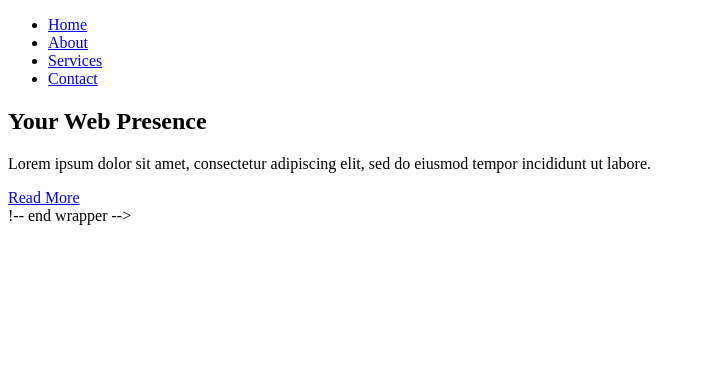
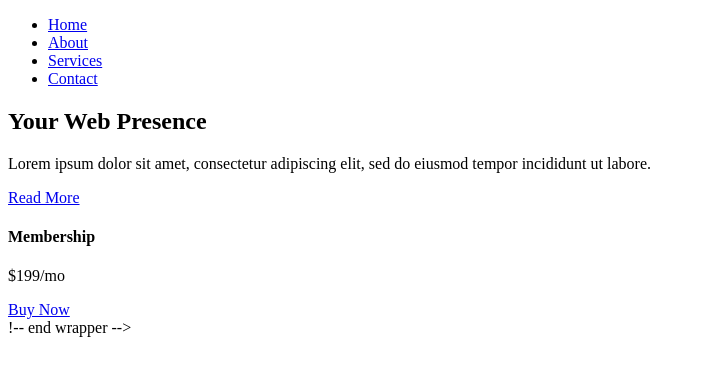
Before and after one commit to sjwestbrook/css-grid, a plain HTML site: page index.html in a window 1280 px wide. Shown: the whole page, without its empty margins (0-705 px from the left). Drawn offline with Linux system fonts and the light colour scheme.

Commit message:
Update index.html

```diff
--- a/index.html
+++ b/index.html
@@ -29,6 +29,12 @@
           <p>Lorem ipsum dolor sit amet, consectetur adipiscing elit, sed do eiusmod tempor incididunt ut labore.</p>
           <a href="#" class="btn">Read More</a>
         </header>
+
+        <div class="top-box top-box-a">
+          <h4>Membership</h4>
+          <p class="price">$199/mo</p>
+          <a href="#" clas="btn">Buy Now</a>
+        </div>
       </section>
 
 
```
